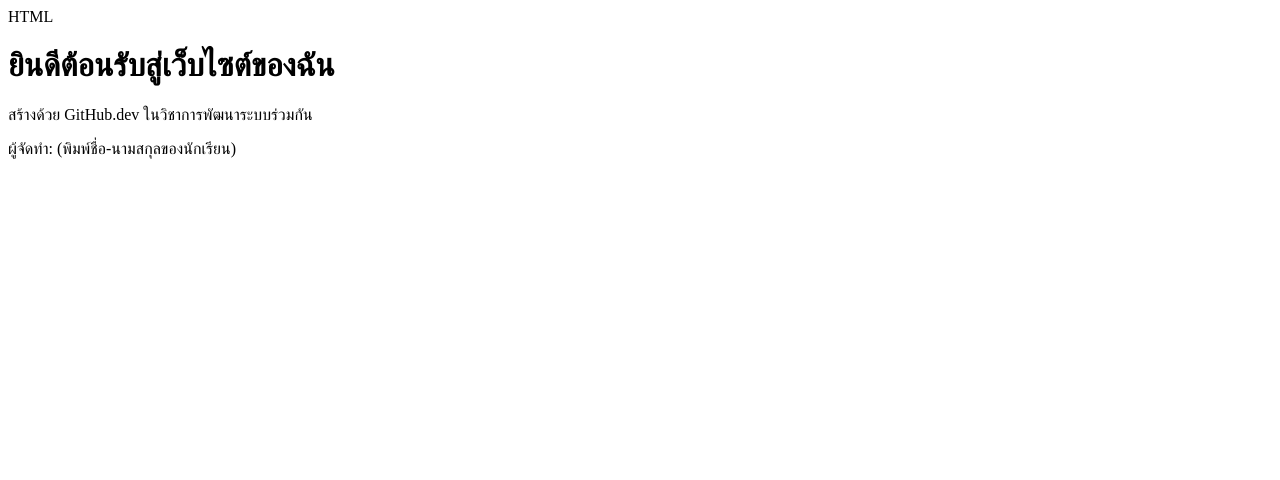
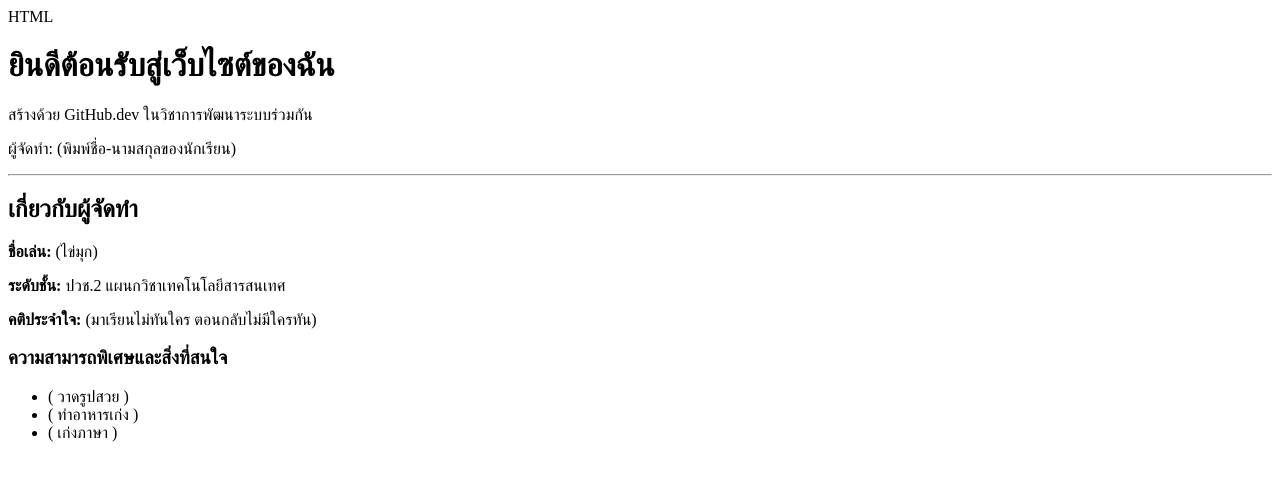
Before and after one commit to sirada777/my-first-repo, a plain HTML site: page index.html in a window 1280 px wide. Drawn offline with Linux system fonts and the light colour scheme.

Commit message:
อัปเดตข้อมูลในสาขา future-profile

```diff
--- a/index.html
+++ b/index.html
@@ -9,5 +9,18 @@ HTML
     <h1>ยินดีต้อนรับสู่เว็บไซต์ของฉัน</h1>
     <p>สร้างด้วย GitHub.dev ในวิชาการพัฒนาระบบร่วมกัน</p>
     <p>ผู้จัดทำ: (พิมพ์ชื่อ-นามสกุลของนักเรียน)</p>
+ </p>
+    <hr>
+    <h2>เกี่ยวกับผู้จัดทำ</h2>
+    <p><strong>ชื่อเล่น:</strong> (ไข่มุก)</p>
+    <p><strong>ระดับชั้น:</strong> ปวช.2 แผนกวิชาเทคโนโลยีสารสนเทศ</p>
+    <p><strong>คติประจำใจ:</strong> (มาเรียนไม่ทันใคร ตอนกลับไม่มีใครทัน)</p>
+
+    <h3>ความสามารถพิเศษและสิ่งที่สนใจ</h3>
+    <ul>
+        <li>( วาดรูปสวย )</li>
+        <li>( ทำอาหารเก่ง )</li>
+        <li>( เก่งภาษา )</li>
+    </ul>
 </body>
 </html>
```
